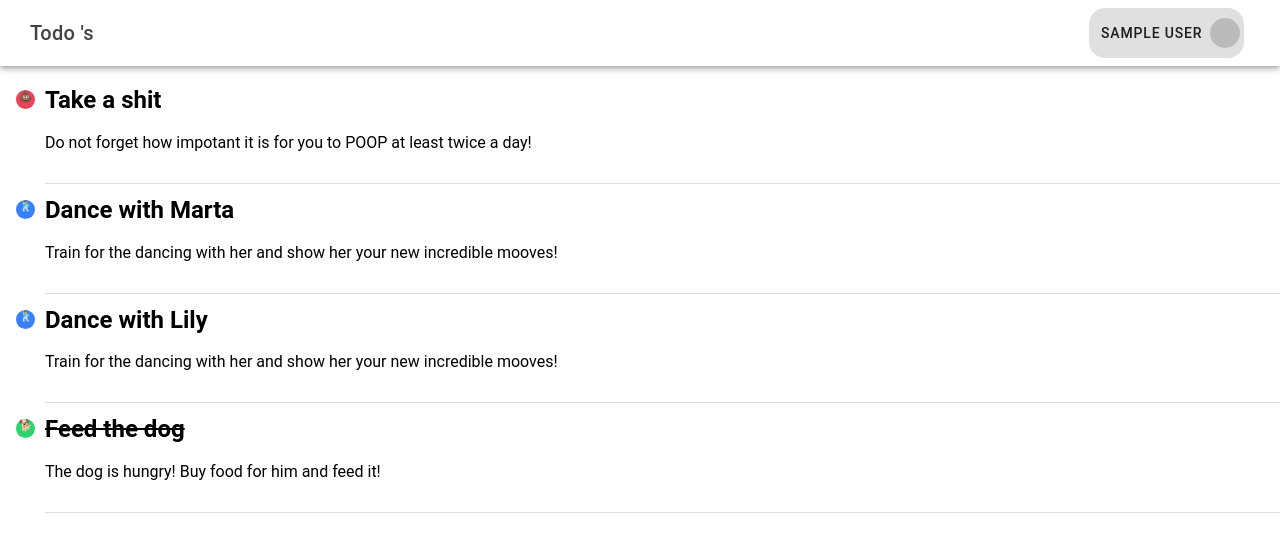
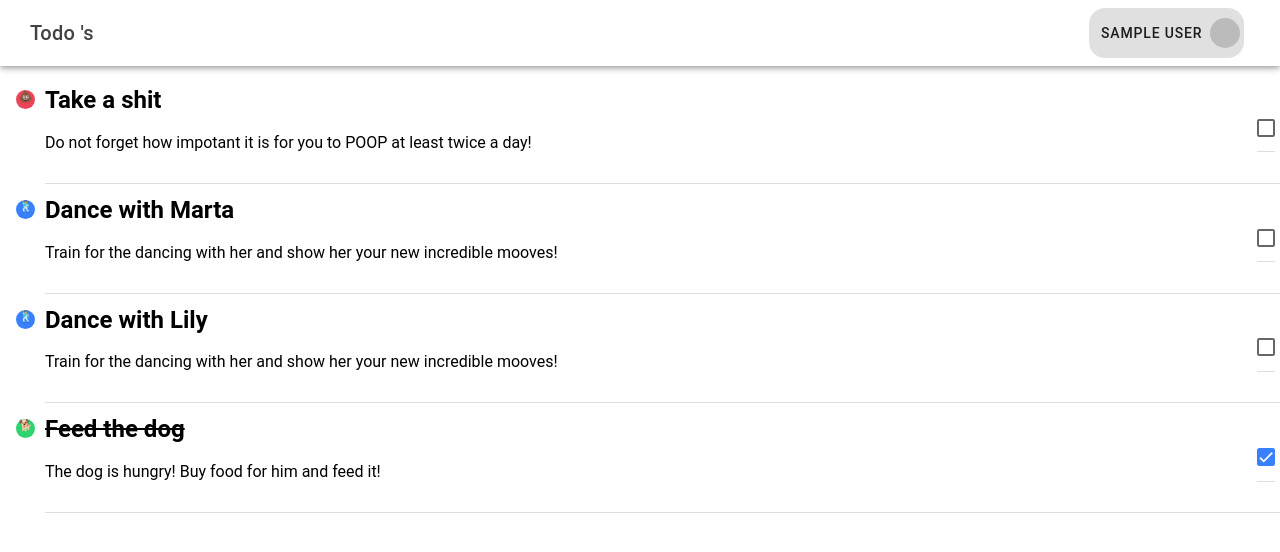
Before and after one commit to andreevnikola/inert-jade-todo-app, a React (Vite) app: page /todos in a window 1280 px wide. Shown: the top 552 px of the page. Built offline with nearby package versions, Linux system fonts and the light colour scheme; no server answers; sample sign-in values are in the browser's storage.

Commit message:
added is done functionality

```diff
--- a/src/components/TaskListItem.css
+++ b/src/components/TaskListItem.css
@@ -74,3 +74,8 @@ ion-footer ion-title {
   font-size: 11px;
   font-weight: normal;
 }
+
+.is-done-holder{
+  margin-right: 5px;
+  padding: 0px !important;
+}
--- a/src/components/TaskListItem.tsx
+++ b/src/components/TaskListItem.tsx
@@ -1,6 +1,7 @@
-import { IonItem, IonLabel, IonNote } from "@ionic/react";
-import { Task } from "../data/tasks";
+import { IonCheckbox, IonItem, IonLabel, IonNote } from "@ionic/react";
+import { Task, getTask, setIsTaskDone } from "../data/tasks";
 import "./TaskListItem.css";
+import { useState } from "react";
 
 interface MessageListItemProps {
   task: Task;
@@ -11,32 +12,46 @@ const MessageListItem: React.FC<MessageListItemProps> = ({
   task,
   isSelected,
 }) => {
+  const [taskState, setTaskState] = useState(task);
+  const changeIsTaskDone = (isDone: boolean) => {
+    setIsTaskDone(taskState.id, isDone);
+    setTaskState({
+      ...taskState,
+      done: isDone,
+    });
+  };
   return (
     <IonItem detail={false}>
       <div
         slot="start"
         className={`dot ${
-          !task.done
-            ? task.important
+          !taskState.done
+            ? taskState.important
               ? "dot-important"
               : "dot-notdone"
             : "dot-done"
         }`}
       >
-        {task.emoji}
+        {taskState.emoji}
       </div>
       <IonLabel className="ion-text-wrap">
-        {task.done ? (
+        {taskState.done ? (
           <h2>
-            <s>{task.title}</s>
+            <s>{taskState.title}</s>
           </h2>
         ) : (
-          <h2>{task.title}</h2>
+          <h2>{taskState.title}</h2>
         )}
         <p className={isSelected ? "expanded" : "collapsed"}>
-          {task.description}
+          {taskState.description}
         </p>
       </IonLabel>
+      <IonItem className="is-done-holder">
+        <IonCheckbox
+          checked={taskState.done}
+          onIonChange={(e) => changeIsTaskDone(e.detail.checked)}
+        />
+      </IonItem>
     </IonItem>
   );
 };
--- a/src/data/tasks.ts
+++ b/src/data/tasks.ts
@@ -7,7 +7,7 @@ export interface Task {
   emoji: string;
 }
 
-const tasks: Task[] = [
+let tasks: Task[] = [
   {
     title: "Feed the dog",
     description: "The dog is hungry! Buy food for him and feed it!",
@@ -51,3 +51,11 @@ export const getTasks = () =>
     .sort((a, b) => (!a.done ? -1 : 1));
 
 export const getTask = (id: string) => tasks.find((task) => task.id === id);
+
+export const setIsTaskDone = (id: string, isDone: boolean) => {
+  if (tasks.find((task) => task.id === id)) {
+    tasks.find((task) => task.id === id)!.done = isDone;
+    return isDone;
+  }
+  return !isDone;
+};
--- a/src/pages/Todos.tsx
+++ b/src/pages/Todos.tsx
@@ -7,22 +7,32 @@ import {
   IonHeader,
   IonList,
   IonPage,
+  IonRefresher,
+  IonRefresherContent,
   IonTitle,
   IonToolbar,
+  RefresherEventDetail,
   useIonViewWillEnter,
 } from "@ionic/react";
 import "./Todos.css";
 import { UserButton } from "../components/UserButton";
 
 const Todos: React.FC = () => {
-  const [tasks, setMessages] = useState<Task[]>([]);
+  const [tasks, setTasks] = useState<Task[]>([]);
 
   useIonViewWillEnter(() => {
     const tasks = getTasks();
-    setMessages(tasks);
+    setTasks(tasks);
   });
 
   const [expandedTask, setExpandedTask] = useState<string | null>(null);
+
+  const refreshTasks = (event: CustomEvent<RefresherEventDetail>) => {
+    const tasks = getTasks();
+    setTasks(tasks);
+    event.detail.complete();
+    setExpandedTask(tasks[0].id);
+  };
 
   return (
     <IonPage id="home-page">
@@ -48,13 +58,18 @@ const Todos: React.FC = () => {
             <IonTitle size="large">Todo 's</IonTitle>
           </IonToolbar>
         </IonHeader>
-        {/* <IonRefresher slot="fixed" onIonRefresh={refresh}>
+        <IonRefresher slot="fixed" onIonRefresh={refreshTasks}>
           <IonRefresherContent></IonRefresherContent>
-        </IonRefresher> */}
+        </IonRefresher>
 
         <IonList>
           {tasks.map((task) => (
-            <div key={task.id} onClick={() => setExpandedTask(task.id)}>
+            <div
+              key={task.id}
+              onClick={() =>
+                setExpandedTask(expandedTask === task.id ? null : task.id)
+              }
+            >
               <TaskListItem isSelected={expandedTask === task.id} task={task} />
             </div>
           ))}
```
